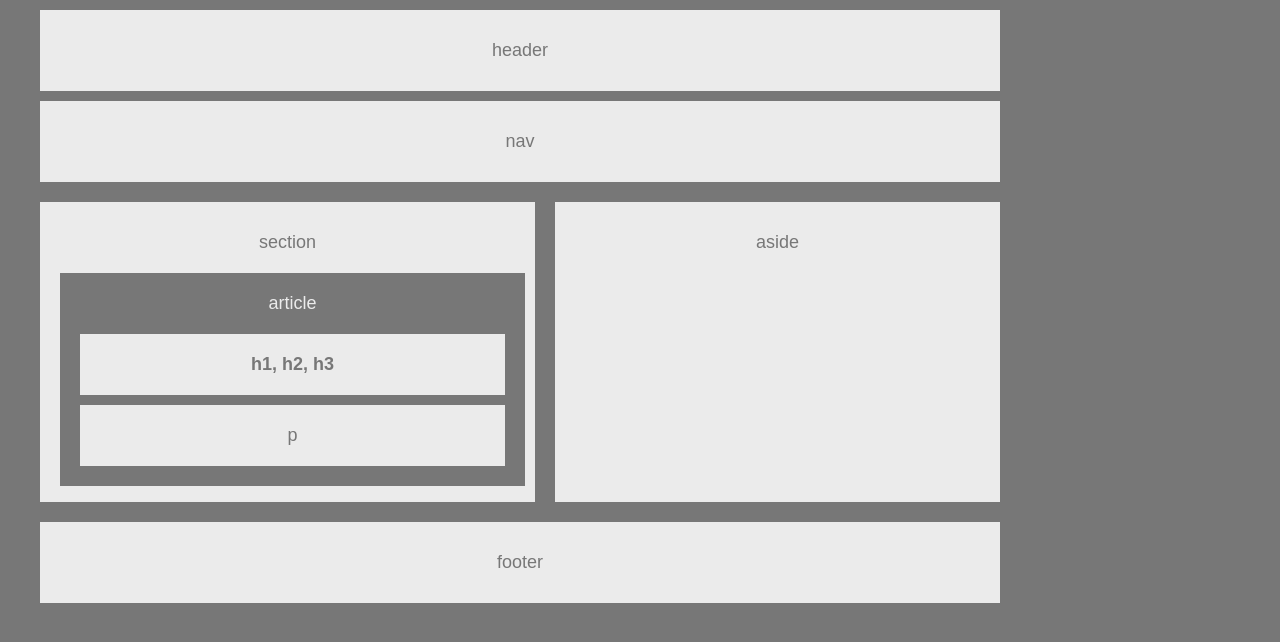
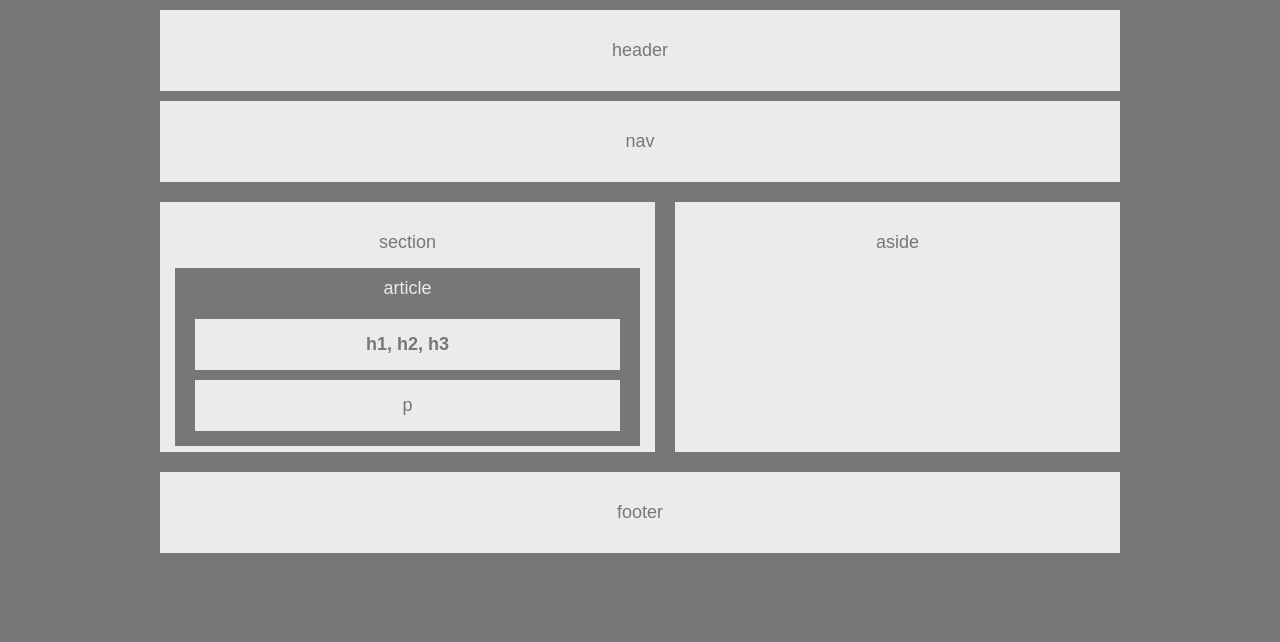
Before and after one commit to jenkruk/HW-Wireframe, a plain HTML site: page index.html in a window 1280 px wide. Drawn offline with Linux system fonts and the light colour scheme.

Commit message:
centered content

```diff
--- a/style.css
+++ b/style.css
@@ -9,7 +9,9 @@ body {
     background: #777;
     width: 960px;
     font-size: 18px;
-    margin: 10px 40px 0px 40px;
+    margin-top: 10px;
+    margin-right: auto;
+    margin-left: auto;
 }
 
 header {
@@ -26,17 +28,17 @@ nav {
 
 #section {
     width: 495px;
-    height: 300px;
+    height: 250px;
     background: #ebebeb;
     padding: 30px 10px 10px 10px;
-    margin: 0px 20px 20px 0px;
+    margin: 0px 20px 0px 0px;
     float: left;
 }
 
 #article {
     width: 465px;
-    padding: 20px 10px 10px 10px;
-    margin: 20px 10px 0px 10px;
+    padding: 10px 10px 10px 10px;
+    margin: 15px 5px 5px 5px;
     color: #ebebeb;
     background: #777;
     float: left;
@@ -45,7 +47,7 @@ nav {
 #h1 {
     font-weight: bold;
     width: 425px;
-    padding: 20px;
+    padding: 15px;
     margin: 20px 10px 0px 10px;
     color: #777;
     background: #ebebeb;
@@ -54,8 +56,8 @@ nav {
 
 #p {
     width: 425px;
-    padding: 20px;
-    margin: 10px 10px 10px 10px;
+    padding: 15px;
+    margin: 10px 10px 5px 10px;
     color: #777;
     background: #ebebeb;
     float: left;
@@ -63,7 +65,7 @@ nav {
 
 aside {
     width: 445px;
-    height: 300px;
+    height: 250px;
     background: #ebebeb;
     padding: 30px;
     margin: 0px 0px 20px 0px;
```
